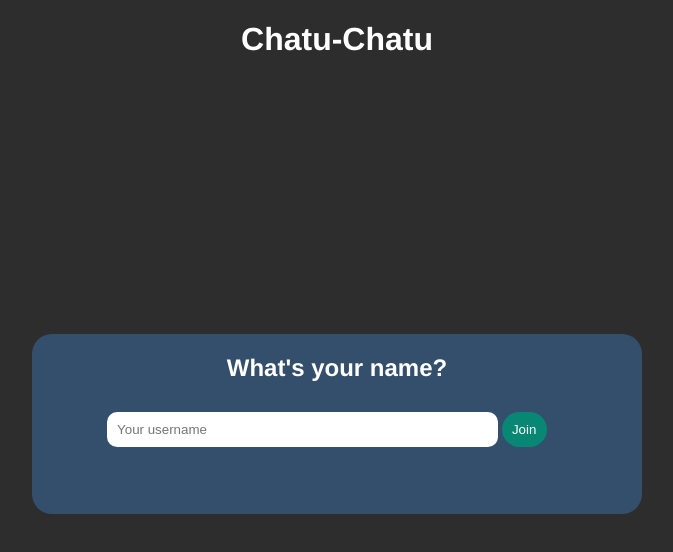
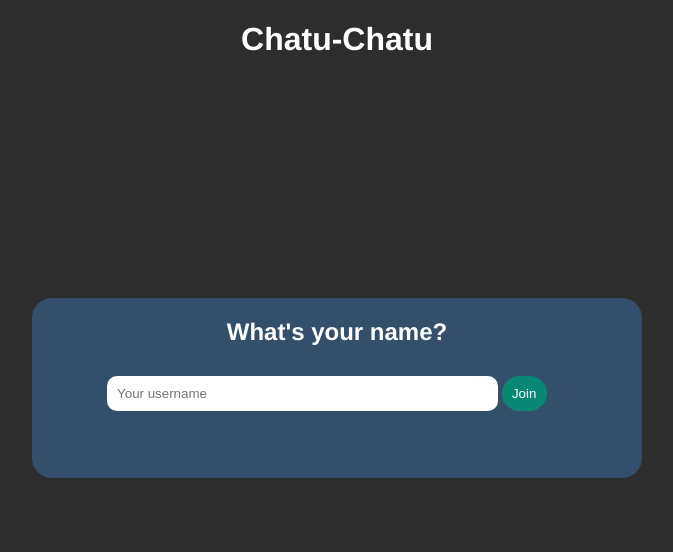
Before and after one commit to axon7/chatu-chatu, a React (Create React App) app: page / in a window 1280 px wide. Shown: the top 552 px of the page, without its empty margins (303-976 px from the left). Built offline with nearby package versions, Linux system fonts and the light colour scheme; no server answers.

Commit message:
fix chrome menu bar

```diff
--- a/src/components/Chat/Chat.js
+++ b/src/components/Chat/Chat.js
@@ -4,14 +4,14 @@ import styled from "styled-components";
 
 import ChatName from "./ChatName";
 import ChatRoom from "./ChatRoom";
-const socketURL = "/";
+const socketURL = "localhost:3456";
 
 const Wrapper = styled.div`
   display: flex;
   align-items: center;
   justify-content: center;
   background-color: #2e2d2d;
-  height: 100%;
+  height: 90%;
   color: white;
   flex-direction: column;
 `;
--- a/src/components/Chat/ChatRoom.js
+++ b/src/components/Chat/ChatRoom.js
@@ -12,7 +12,7 @@ const StyledChatRoom = styled.div`
   display: flex;
 
   background-color: #439bf84f;
-  height: 70vh;
+  height: 100%;
   border-radius: 20px;
   width: 80vw;
   align-items: space-between;
```
